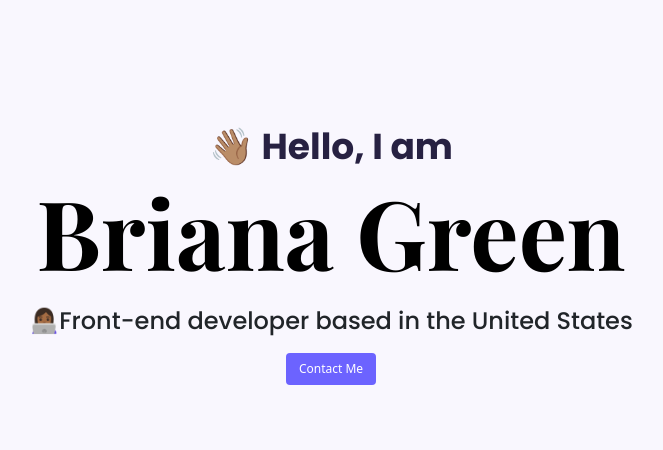
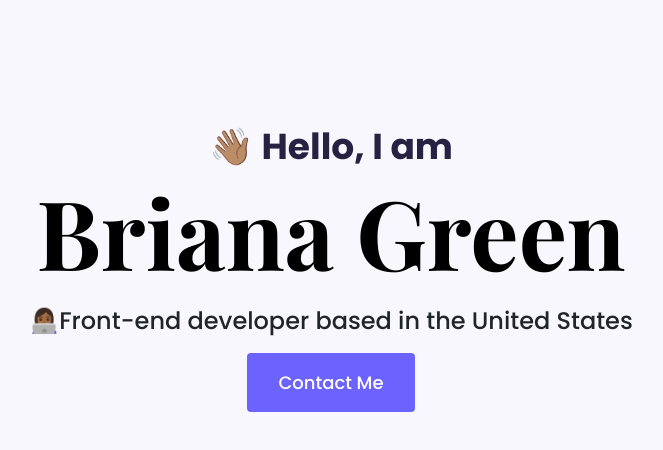
Before and after one commit to AnaGreen4/portfolio-project-, a plain HTML site: page index.html in a window 1280 px wide. Shown: the whole page, without its empty margins (309-972 px from the left). Drawn offline with nearby package versions, Linux system fonts and the light colour scheme.

Commit message:
added variables

```diff
--- a/styles/portfolio.css
+++ b/styles/portfolio.css
@@ -1,11 +1,18 @@
 
-p,
-h2 {
+:root {
+    --branding-color:#6c63ff;
+    --secondary-color:#f9f7fe;
+    --heading-font-family:"Playfair Display", serif;
+    --default-font-family:"Poppins", sans-serif;
+
+}
+
+body {
     font-family: "Poppins", sans-serif;
 }
 h1 {
     color: black;
-    font-family: "Playfair Display", serif;
+    font-family: var(--heading-font-family);
     font-weight: bold;
     font-size: 96px;
   }
@@ -13,7 +20,7 @@ h1 {
 
 .hero {
 
-    background: #f9f7fe;
+    background: var(--secondary-color);
     text-align: center;
     padding:120px 60px;
 }
@@ -29,8 +36,10 @@ h1 {
     font-size: 24px;
 }
  .btn-branding {
-    background: #6c63ff;
+    background: var(--branding-color);
     border-radius: 4px;
     color:white;
-    font-size: 12px;
+    font-size: 18px;
+    line-height: 27px;
+    padding: 15px 30px;
 }
```
